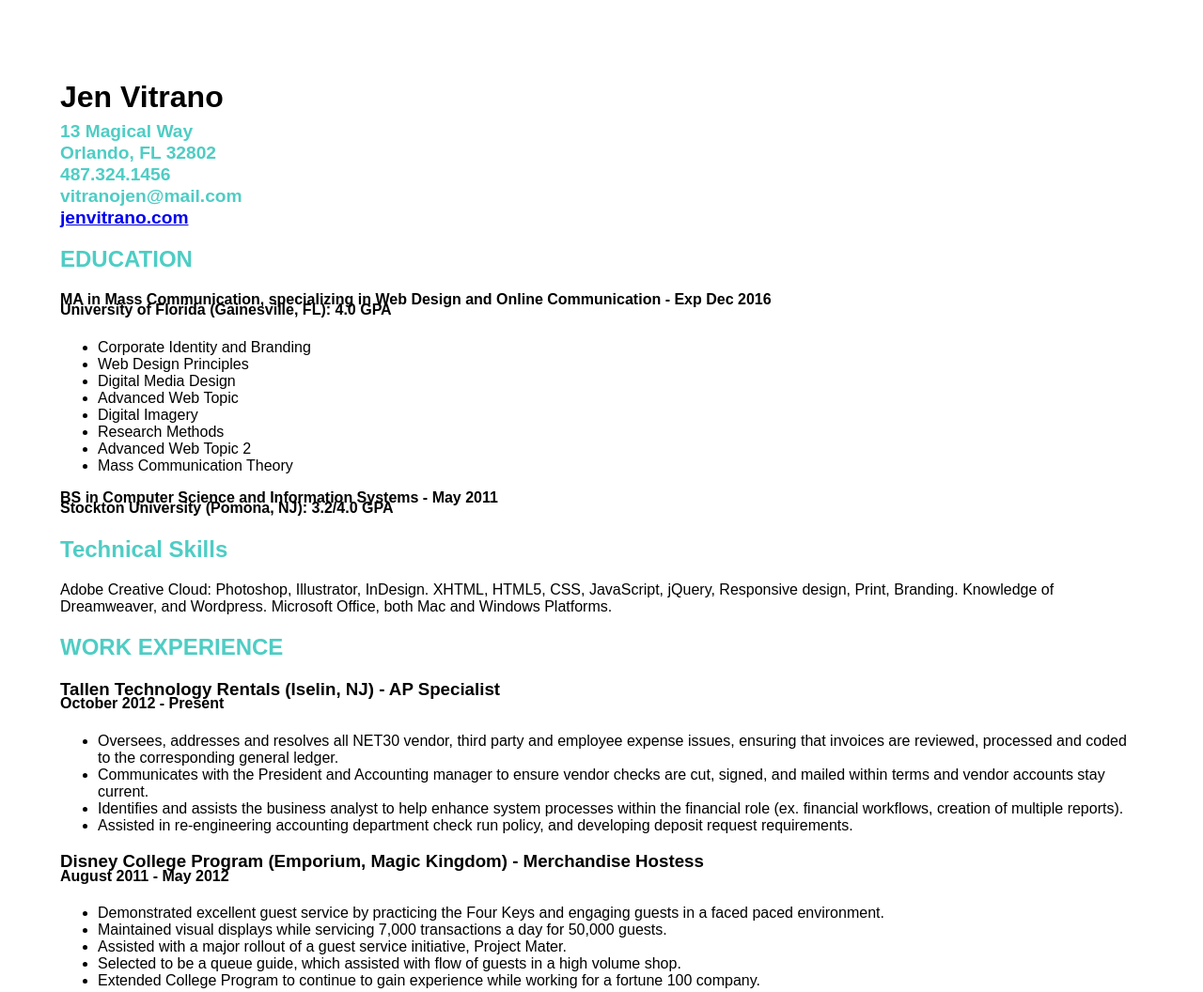
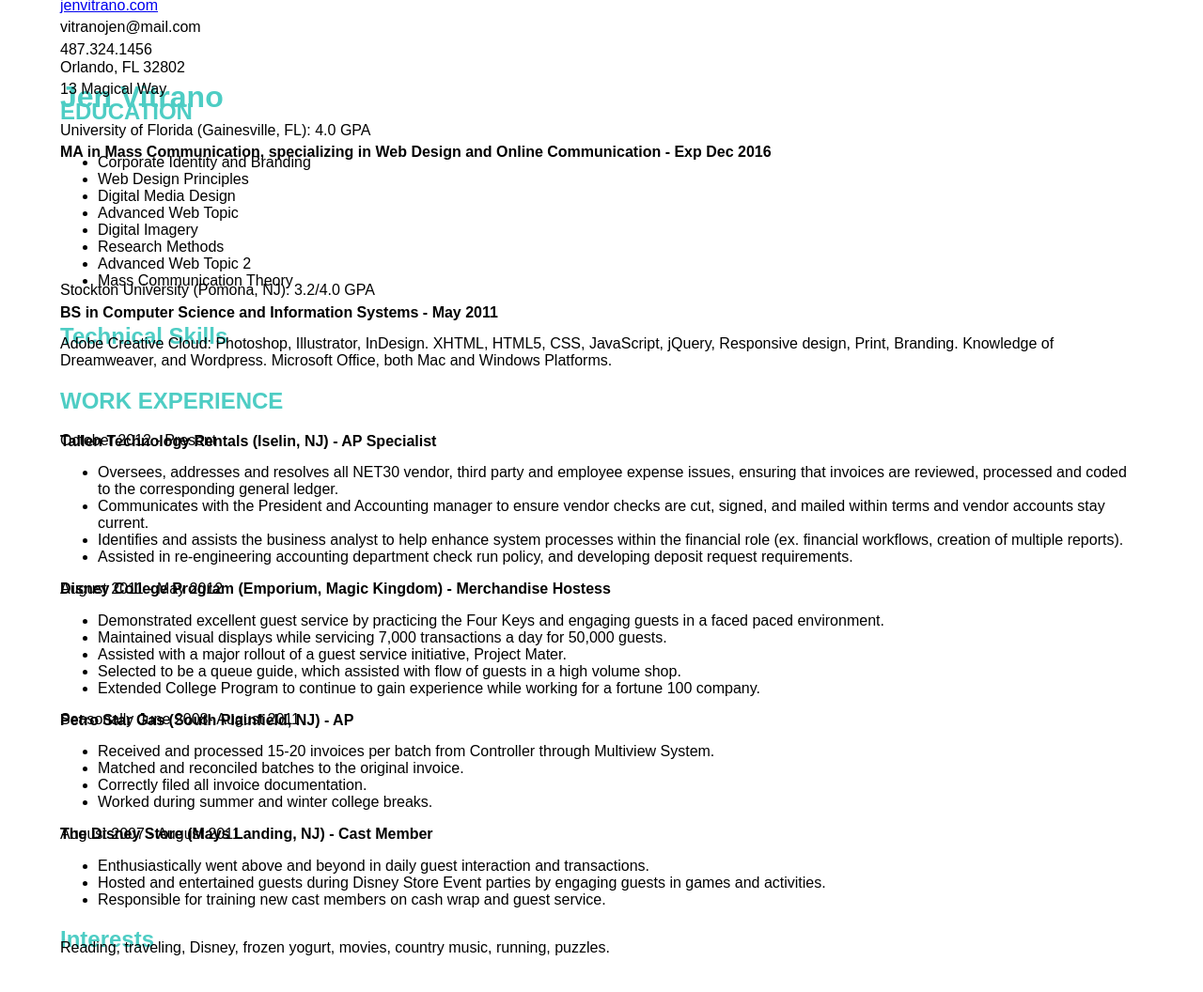
Before and after one commit to jv13/project_resume_vitrano_jen, a plain HTML site: page index.html in a window 1280 px wide. Shown: the top 1056 px of the page at 94% size. Drawn offline with Linux system fonts and the light colour scheme.

Commit message:
Update CSS styling

```diff
--- a/css/main.css
+++ b/css/main.css
@@ -2,15 +2,12 @@ body {
     padding: 5%;
 }
 
+h1,
 h2 {
     color: #4ecdc4;
 }
 
-h4 {
-    margin-top: -2%;
-}
-
-.visuallyhidden {
+/* .visuallyhidden {
     border: 0;
     clip: rect(0 0 0 0);
     height: 1px;
@@ -19,6 +16,10 @@ h4 {
     padding: 0;
     position: absolute;
     width: 1px;
+} */
+
+header p {
+    margin-top: -5%;
 }
 
 header h2 {
@@ -31,6 +32,17 @@ header h2 {
     font-style: normal;
 }
 
-.education h3 {
+.education p {
+    margin-top: -5%;
+}
+
+.education h3,
+.workexperience h3 {
     font-size: 1em;
 }
+
+.skills p,
+.interests p,
+.workexperience p {
+    margin-top: -3%;
+}
--- a/index.html
+++ b/index.html
@@ -19,14 +19,14 @@
     <div class="nameadd">
       <!--<h1 class="visuallyhidden">Jen Vitrano Resume</h1>-->
       <h1 >Jen Vitrano</h1>
-      <h2>13 Magical Way</h2>
-      <h2>Orlando, FL 32802</h2>
+      <p>13 Magical Way</p>
+      <p>Orlando, FL 32802</p>
     </div>
 
     <div class="contactinfo">
-      <h2>487.324.1456</h2>
-      <h2>vitranojen@mail.com</h2>
-      <h2><a href="http://jenvitrano.com" target="_blank">jenvitrano.com</a></h2>
+      <p>487.324.1456</p>
+      <p>vitranojen@mail.com</p>
+      <p><a href="http://jenvitrano.com" target="_blank">jenvitrano.com</a></p>
     </div>
   </header>
   <!-- End Header -->
@@ -36,7 +36,7 @@
     <h2>EDUCATION</h2>
       <article class="uf">
         <h3>MA in Mass Communication, specializing in Web Design and Online Communication - Exp Dec 2016</h3>
-        <h4>University of Florida (Gainesville, FL): 4.0 GPA</h4>
+        <p>University of Florida (Gainesville, FL): 4.0 GPA</p>
         <ul>
           <li>Corporate Identity and Branding</li>
           <li>Web Design Principles</li>
@@ -51,7 +51,7 @@
 
       <article class="stockton">
         <h3>BS in Computer Science and Information Systems - May 2011</h3>
-        <h4>Stockton University (Pomona, NJ): 3.2/4.0 GPA</h4>
+        <p>Stockton University (Pomona, NJ): 3.2/4.0 GPA</p>
       </article>
   </section>
   <!-- End Education -->
@@ -65,11 +65,11 @@
   <!-- End SKills -->
 
   <!-- Begin Work Experience -->
-  <section class="workexperience ">
+  <section class="workexperience">
     <h2>WORK EXPERIENCE</h2>
       <article class="tallen">
         <h3>Tallen Technology Rentals (Iselin, NJ) - AP Specialist</h3>
-        <h4>October 2012 - Present</h4>
+        <p>October 2012 - Present</p>
         <ul>
           <li>Oversees, addresses and resolves all NET30 vendor, third party and employee expense issues, ensuring that invoices are reviewed, processed and coded to the corresponding general ledger.</li>
           <li>Communicates with the President and Accounting manager to ensure vendor checks are cut, signed, and mailed within terms and vendor accounts stay current.</li>
@@ -80,7 +80,7 @@
 
       <article class="wdw">
         <h3>Disney College Program (Emporium, Magic Kingdom) - Merchandise Hostess</h3>
-        <h4>August 2011 - May 2012</h4>
+        <p>August 2011 - May 2012</p>
         <ul>
           <li>Demonstrated excellent guest service by practicing the Four Keys and engaging guests in a faced paced environment.</li>
           <li>Maintained visual displays while servicing 7,000 transactions a day for 50,000 guests.</li>
@@ -92,7 +92,7 @@
 
       <article class="petro">
         <h3>Petro Star Gas (South Plainfield, NJ) - AP</h3>
-        <h4>Seasonally June 2008- August 2011</h4>
+        <p>Seasonally June 2008- August 2011</p>
         <ul>
           <li>Received and processed 15-20 invoices per batch from Controller through Multiview
               System.</li>
@@ -104,7 +104,7 @@
 
       <article class="disneystore">
         <h3>The Disney Store (Mays Landing, NJ) - Cast Member</h3>
-        <h4>August 2007 - August 2011</h4>
+        <p>August 2007 - August 2011</p>
         <ul>
           <li>Enthusiastically went above and beyond in daily guest interaction and transactions.</li>
           <li>Hosted and entertained guests during Disney Store Event parties by engaging guests in
```
